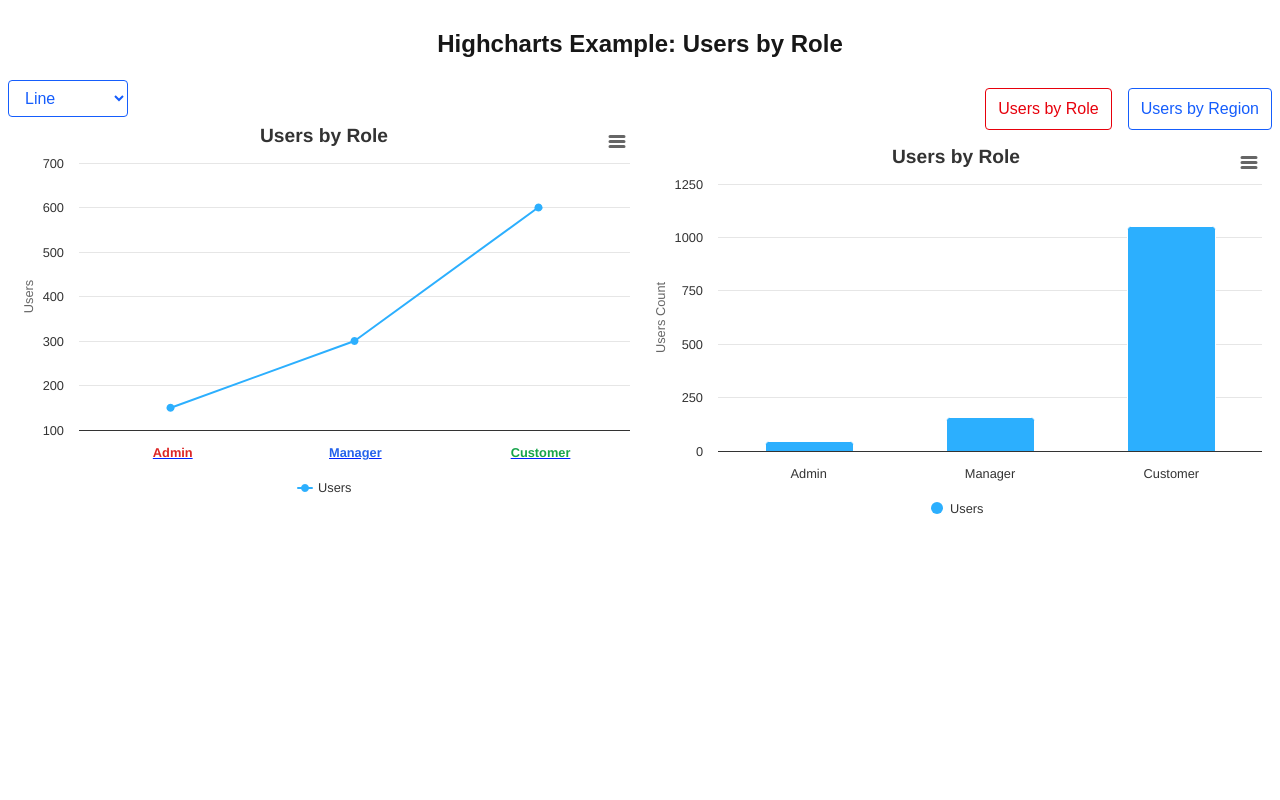
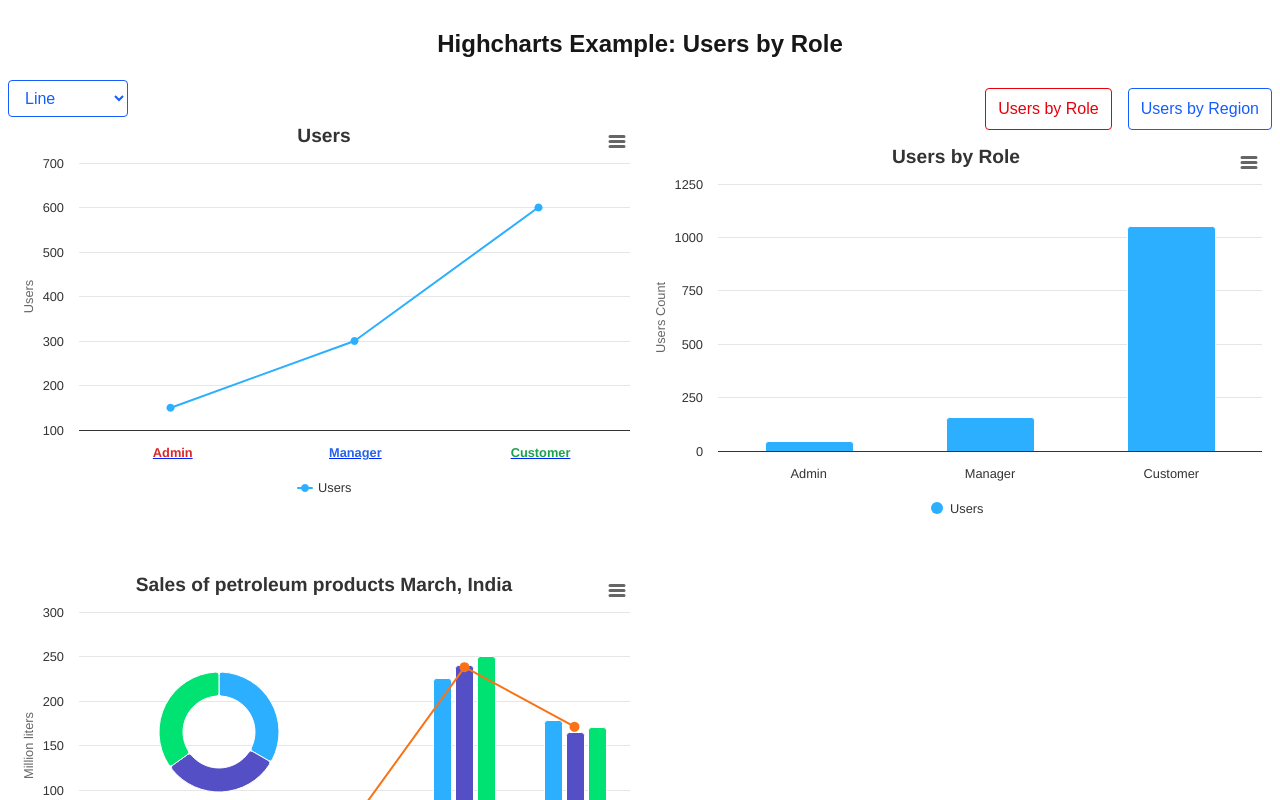
Before and after one commit to bhaveshmerawat1/Charts-Demo, a Next.js app: page /highcharts in a window 1280 px wide. Shown: the top 800 px of the page. Built offline with nearby package versions, Linux system fonts and the light colour scheme.

Commit message:
add multi charts in one charts

```diff
--- a/src/app/highcharts/page.tsx
+++ b/src/app/highcharts/page.tsx
@@ -6,6 +6,7 @@ import { registryData, drilldownSeriesData } from "@/components/Charts/HighChart
 import { CHART_TYPES, ChartType } from "@/components/Charts/HighCharts/types";
 import userData from "../../utils/userData.json"
 import Button from "@/components/Button/Button";
+import MultiChart from "@/components/Charts/HighCharts/MultiChart/MultiChart";
 type FilterType = "role" | "region";
 
 export default function HighCharts() {
@@ -145,6 +146,9 @@ export default function HighCharts() {
             drilldownSeries={[]}
           />
         </div>
+        <div className="mt-3">
+          <MultiChart />
+        </div>
       </div>
 
     </div>
--- a/src/components/Charts/HighCharts/GlobalHighchart.tsx
+++ b/src/components/Charts/HighCharts/GlobalHighchart.tsx
@@ -56,9 +56,7 @@ export default function GlobalHighchart({
 
     series, // Data series
 
-    drilldown: drilldownSeries  // Include drilldown configuration
-      ? { series: drilldownSeries }
-      : undefined, // Drilldown series if provided
+    drilldown: { series: drilldownSeries }, // Ensure drilldown object exists even if series is undefined
 
     accessibility: { // Accessibility settings
       enabled: true,
--- /dev/null
+++ b/src/components/Charts/HighCharts/MultiChart/MultiChart.tsx
@@ -0,0 +1,103 @@
+"use client";
+
+import G from "@highcharts/grid-lite";
+import Highcharts from "highcharts";
+import HighchartsReact from "highcharts-react-official";
+import GlobalHighchart from "../GlobalHighchart";
+import { seriesData } from "../registryData";
+
+export default function MultiChart() {
+  const options: Highcharts.Options = {
+    chart: {
+      zoomType: "xy"
+    } as Highcharts.ChartOptions,
+
+    title: {
+      text: "Sales of petroleum products March, India"
+    },
+
+    xAxis: {
+      categories: [
+        "Jet fuel",
+        "Duty-free diesel",
+        "Petrol",
+        "Diesel",
+        "Gas oil"
+      ]
+    },
+
+    yAxis: {
+      title: {
+        text: "Million liters"
+      }
+    },
+
+    tooltip: {
+      shared: true
+    },
+
+    legend: {
+      align: "center"
+    },
+
+    series: [
+      // ===== COLUMN SERIES =====
+      {
+        type: "column",
+        name: "2020",
+        data: [55, 82, 63, 225, 178]
+      },
+      {
+        type: "column",
+        name: "2021",
+        data: [23, 78, 68, 240, 165]
+      },
+      {
+        type: "column",
+        name: "2022",
+        data: [56, 85, 70, 250, 170]
+      },
+
+      // ===== LINE SERIES (AVERAGE) =====
+      {
+        type: "line",
+        name: "Average",
+        data: [45, 82, 67, 238, 171],
+        color: "#f97316",
+        marker: {
+          enabled: true,
+          radius: 5
+        }
+      },
+
+      // ===== PIE SERIES (TOTAL) =====
+      {
+        type: "pie",
+        name: "Total",
+        data: [
+          { name: "2020", y: 603 },
+          { name: "2021", y: 574 },
+          { name: "2022", y: 631 }
+        ],
+        center: [120, 100], // position inside chart
+        size: 120,
+        innerSize: "60%",
+        dataLabels: {
+          enabled: false
+        },
+        showInLegend: false
+      }
+    ]
+  };
+
+  const seriesData = options.series as Highcharts.SeriesOptionsType[];
+
+  return (
+    <GlobalHighchart
+      series={seriesData}
+      title="Multi-Type Chart Example"
+      height={400}
+      optionsOverride={options}
+    />
+  );
+}
--- a/src/components/Charts/HighCharts/registryData.ts
+++ b/src/components/Charts/HighCharts/registryData.ts
@@ -3,7 +3,7 @@ import { ChartType } from "./types";
 export const registryData = {
   usersByRole: {
     type: "column" as ChartType,
-    title: "Users by Role",
+    title: "Users",
     yAxisTitle: "Users"
   },
   usersByRegion: {
```
